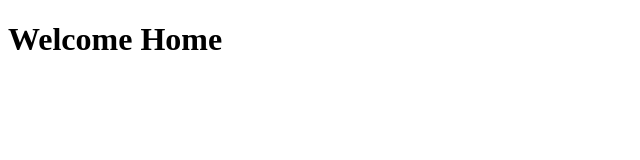
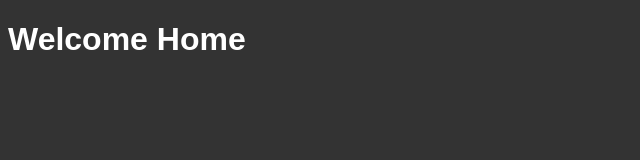
Before and after one commit to Masonfashina/learning-node, a website: page public/index.html in a window 1280 px wide. Shown: the whole page, without its empty margins (0-640 px from the left). Drawn offline with Linux system fonts and the light colour scheme.

Commit message:
last steps

```diff
--- /dev/null
+++ b/public/css/style.css
@@ -0,0 +1,7 @@
+body{
+    background: #333;
+    color: #fff;
+    font-size: medium;
+    font-family: Arial, Helvetica, sans-serif;
+
+}
--- a/public/index.html
+++ b/public/index.html
@@ -4,6 +4,7 @@
     <meta charset="UTF-8">
     <meta name="viewport" content="width=device-width, initial-scale=1.0">
     <title>Homepage</title>
+    <link rel="stylesheet" href="./css/style.css">
 
 </head>
 <body>
```
Also changed, not shown: public/404.html (+1 -0 lines), public/about.html (+1 -0 lines), 1 other file.
